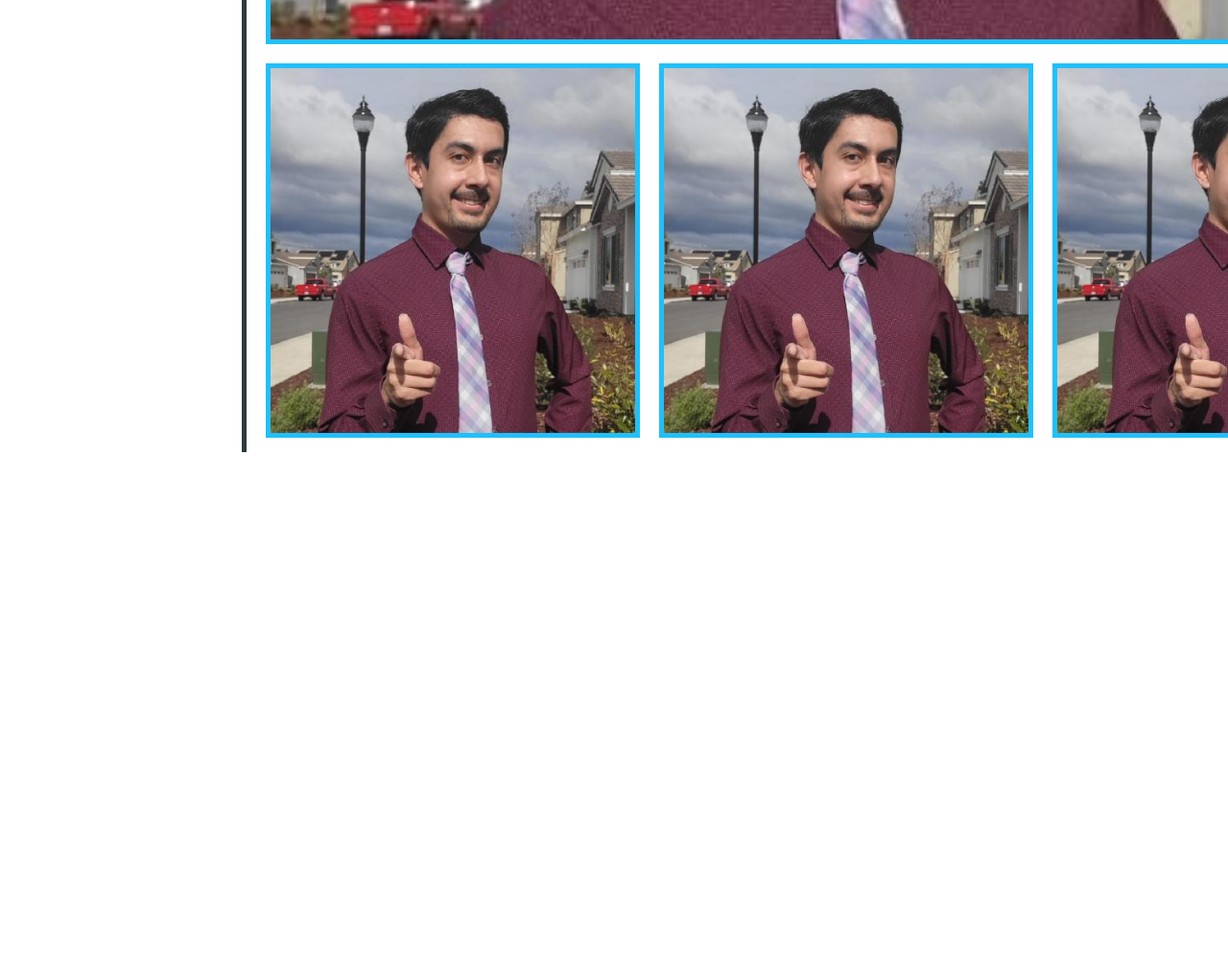
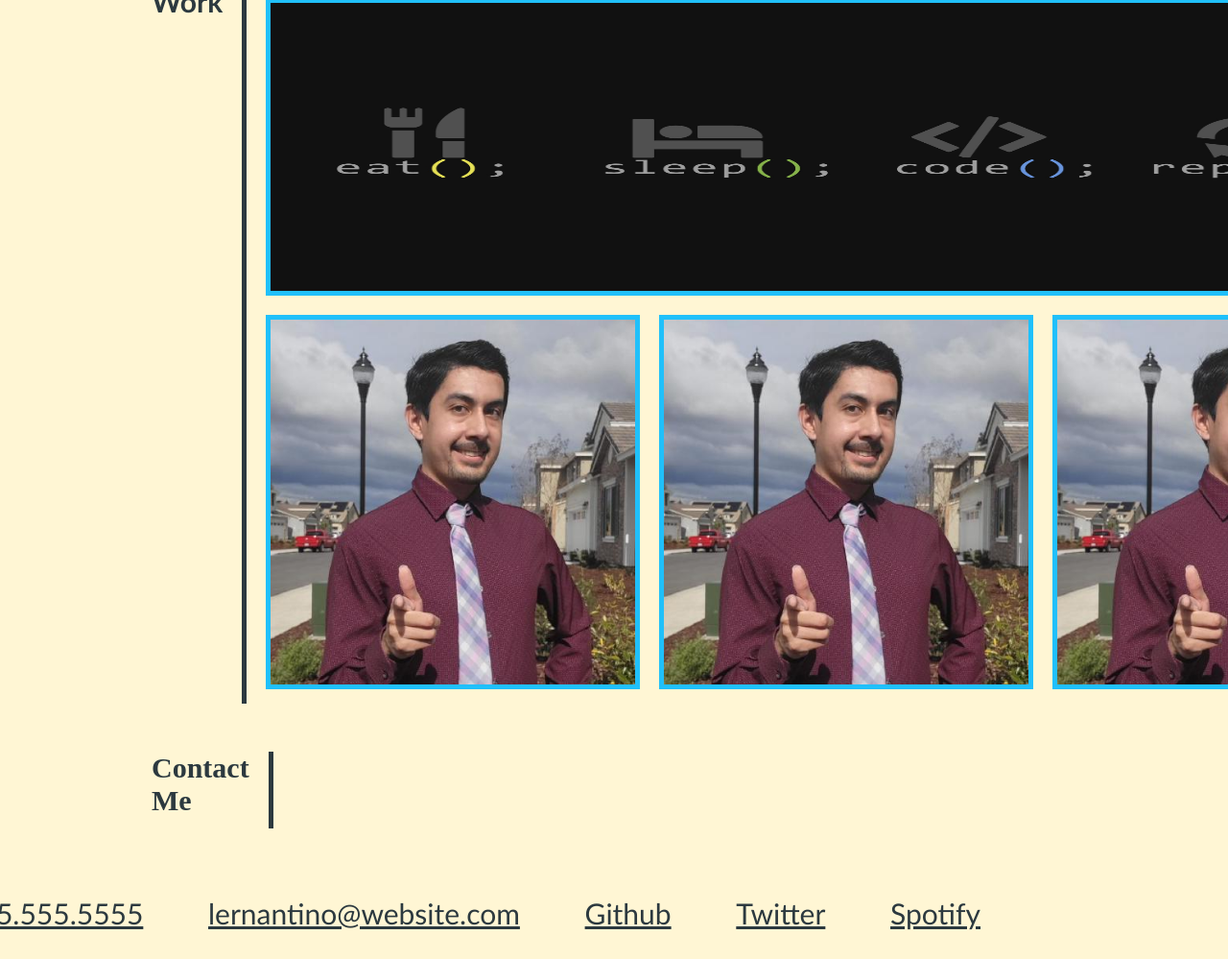
Before and after one commit to dcollan/danny-collan-sample-portfolio, a plain HTML site: page index.html in a window 1280 px wide. Shown: the part 555-1554 px from the top of the page at 96% size. Before the commit the page ends 1059 px from the top, so only its background shows below. Drawn offline with Linux system fonts and the light colour scheme.

Commit message:
Added 'Contact' section, changed background color, added cover

```diff
--- a/Assets/css/style.css
+++ b/Assets/css/style.css
@@ -14,7 +14,7 @@ header h1 {
     font-size: 48px;
 }
 
-a {
+header a {
     color: #20c0fa;
     text-decoration: underline;
 }
@@ -32,6 +32,10 @@ header li {
     margin-left: 25px;
 }
 
+body {
+    background-color: rgb(255, 246, 212);
+}
+
 .about-me {
     /* Referred to source: https://ishadeed.com/article/website-headers-flexbox/ */
     font-family: 'Trebuchet MS', 'Lucida Sans Unicode', 'Lucida Grande', 'Lucida Sans', Arial, sans-serif;
@@ -41,6 +45,8 @@ header li {
 }
 
 .about-me h2 {
+    border-right: 5px solid #2c393f;
+    height: 80px;
     color: #2c393f;
     font-size: 30px;
     margin-left: 150px;
@@ -48,7 +54,6 @@ header li {
 }
 
 .about-me p {
-    border-left: 5px solid #2c393f;
     padding-left: 20px;
     margin-right: 150px;
 }
@@ -68,6 +73,11 @@ header li {
     padding-right: 20px;
 }
 
+.background img {
+    min-width: 100%;
+    height: 250px;
+}
+
 /* Referred to be able to fill div width: https://css-tricks.com/adaptive-photo-layout-with-flexbox/ */
 .work img {
     min-width: 100%;
@@ -75,8 +85,6 @@ header li {
 
 .work .main-image {
     display: flex;
-    justify-content: center;
-    align-items: center;
     overflow: hidden;
     border: 5px solid #20c0fa;
     margin-right: 150px;
@@ -101,3 +109,34 @@ header li {
     clear: both;
     display: table;
   }
+
+footer h2 {
+    border-right: 5px solid #2c393f;
+    height: 80px;
+    color: #2c393f;
+    font-size: 30px;
+    margin-left: 150px;
+    padding-right: 20px;
+    display: inline-block;
+}
+
+footer a {
+    color: #2c393f;
+}
+
+footer div {
+    padding-top: 15px;
+    margin-right: 20px;
+    float: right;
+    font-family: 'Gill Sans', 'Gill Sans MT', Calibri, 'Trebuchet MS', sans-serif;
+    font-size: 30px;
+}
+
+footer li {
+    display: inline-block;
+    margin-right: 30px;
+    margin-left: 30px;
+    /* Refered to stackoverflow source: https://stackoverflow.com/questions/24237557/using-css-how-do-i-move-a-div-to-the-left-of-the-centre-position */
+    position: relative;
+    left: -200px;
+}
--- a/index.html
+++ b/index.html
@@ -29,6 +29,9 @@
             </ul>
         </div>
     </header>
+    <div class="background">
+        <img src="./Assets/img/modern-background.jpg" alt="background-img">
+    </div>
 
     <body>
         <section class="about-me">
@@ -48,7 +51,7 @@
             </h2>
             <div>
                 <div class="main-image">
-                    <img src="./Assets/img/66268567.jpg" alt="profile-pic">
+                    <img src="./Assets/img/peakpx.jpg" alt="profile-pic">
                 </div>
                 <div class="row">
                     <div class="sub-images">
@@ -64,9 +67,30 @@
                 </div>
             </div>
         </section>
+
+        <footer>
+            <h2>
+                Contact <br> Me
+            </h2>
+            <div>
+                <ul>
+                    <li>
+                        <a href="#">555.555.5555</a>
+                    </li>
+                    <li>
+                        <a href="#">lernantino@website.com</a>
+                    </li>
+                    <li>
+                        <a href="#">Github</a>
+                    </li>
+                    <li>
+                        <a href="#">Twitter</a>
+                    </li>
+                    <li>
+                        <a href="#">Spotify</a>
+                    </li>
+                </ul>
+            </div>
+        </footer>
     </body>
-
-    <footer>
-
-    </footer>
 </html>
```
Also changed, not shown: Assets/img/modern-background.jpg (added), Assets/img/peakpx.jpg (added).
